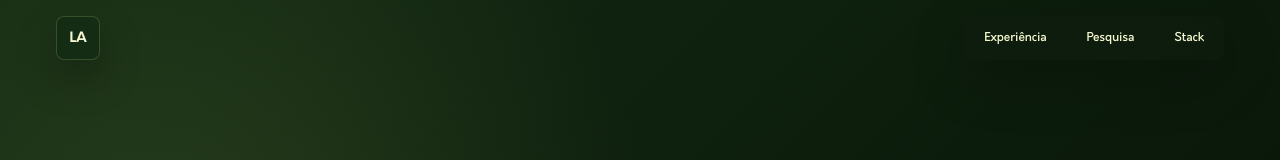
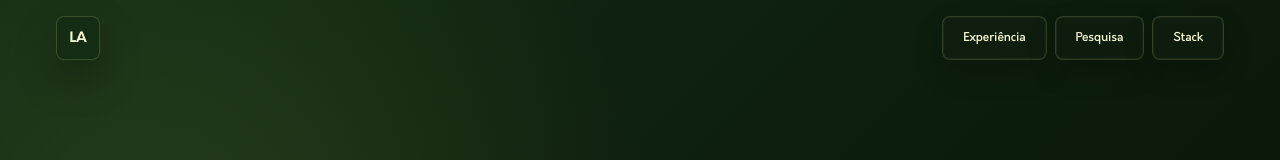
Before and after one commit to naraazi/portfolio, a Next.js app: page / in a window 1280 px wide. Shown: the top 160 px of the page. Built offline with nearby package versions, Linux system fonts and the light colour scheme.

Commit message:
style: melhora aparência dos links de navegação com visual de botões interativos

```diff
--- a/app/globals.css
+++ b/app/globals.css
@@ -151,22 +151,27 @@ a {
   }
 
   .nav-links {
-    @apply grid grid-cols-3 overflow-hidden rounded-lg border text-center backdrop-blur md:flex md:border-0 md:bg-transparent md:shadow-none;
-    background: rgba(16, 29, 16, 0.74);
-    border-color: var(--line);
-    box-shadow: var(--shadow-soft);
+    @apply grid grid-cols-3 gap-2 rounded-lg text-center md:flex;
   }
 
   .nav-links a {
-    @apply flex min-h-11 items-center justify-center px-2 text-center font-medium transition sm:text-sm md:px-5;
-    color: var(--muted);
+    @apply flex min-h-11 items-center justify-center rounded-lg border px-3 text-center font-medium transition sm:text-sm md:px-5;
+    background: rgba(16, 29, 16, 0.76);
+    border-color: rgba(228, 235, 156, 0.16);
+    color: #e4eb9c;
     font-size: 0.75rem;
     letter-spacing: -0.01em;
     line-height: 1.2;
+    box-shadow:
+      0 12px 28px rgba(0, 0, 0, 0.18),
+      inset 0 0 0 1px rgba(228, 235, 156, 0.06);
   }
 
   .nav-links a:hover {
-    color: var(--accent);
+    background: #537b2f;
+    border-color: rgba(228, 235, 156, 0.28);
+    color: #fbfddb;
+    transform: translateY(-2px);
   }
 
   .hero {
```
